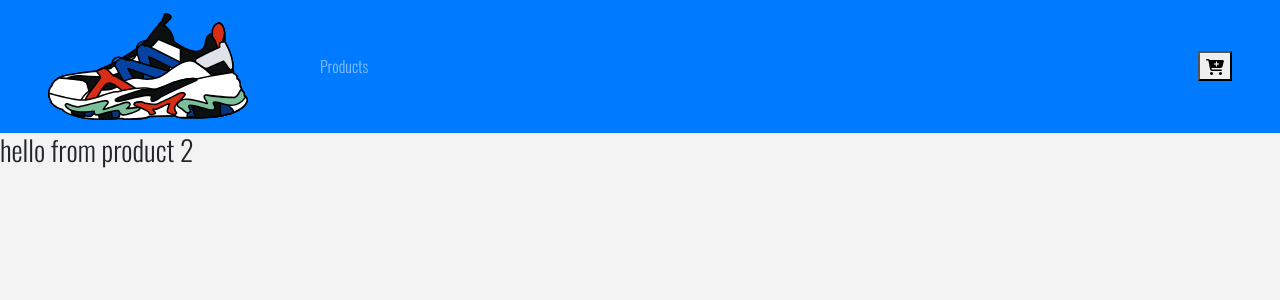
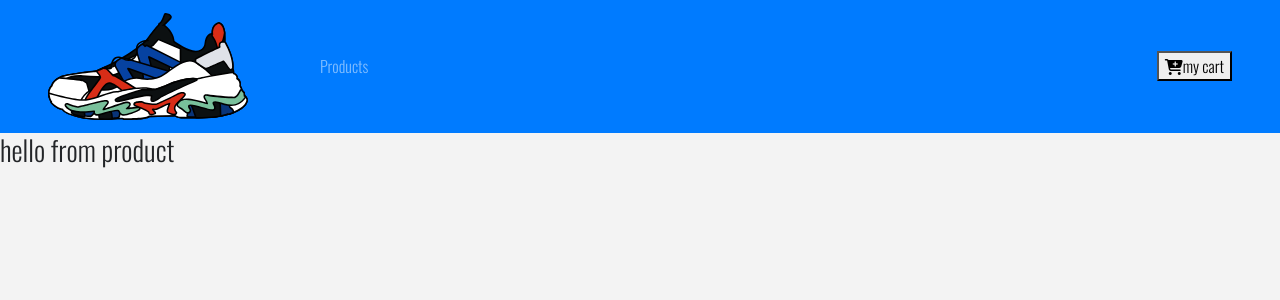
Before and after one commit to Fullmetal235/projectPhoenix, a React (Create React App) app: page / in a window 1280 px wide. Shown: the top 300 px of the page. Built offline with nearby package versions, Linux system fonts and the light colour scheme.

Commit message:
added styled-components dependency

```diff
--- a/package.json
+++ b/package.json
@@ -10,7 +10,8 @@
     "react": "^16.13.1",
     "react-dom": "^16.13.1",
     "react-router-dom": "^5.2.0",
-    "react-scripts": "3.4.1"
+    "react-scripts": "3.4.1",
+    "styled-components": "^5.1.1"
   },
   "scripts": {
     "start": "react-scripts start",
--- a/src/components/navbar.js
+++ b/src/components/navbar.js
@@ -18,6 +18,7 @@ function Navbar() {
       <Link to='cart' className='ml-auto'>
         <button>
           <i className="fas fa-cart-plus" />
+          my cart
         </button>
       </Link>
     </nav >
--- a/src/components/product.js
+++ b/src/components/product.js
@@ -2,7 +2,7 @@ import React from "react";
 
 function Product() {
   return (
-    <h3>hello from product 2</h3>
+    <h3>hello from product</h3>
   );
 }
 export default Product;
```
Also changed, not shown: 1 other file (tests, documents, lock files or other folders).
